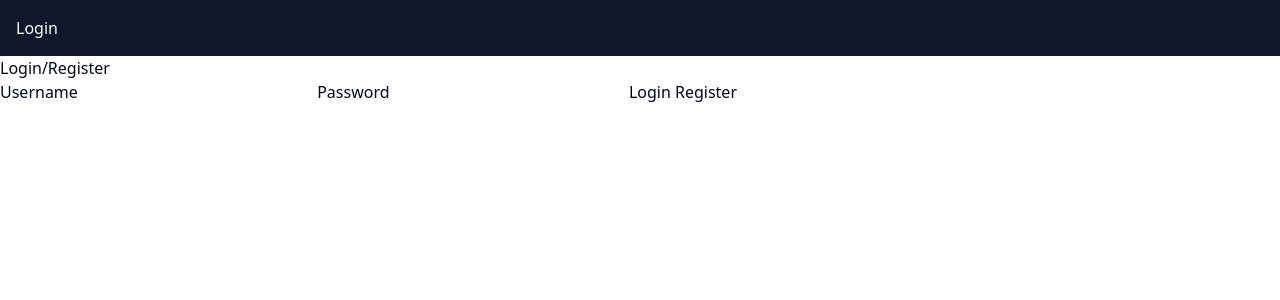
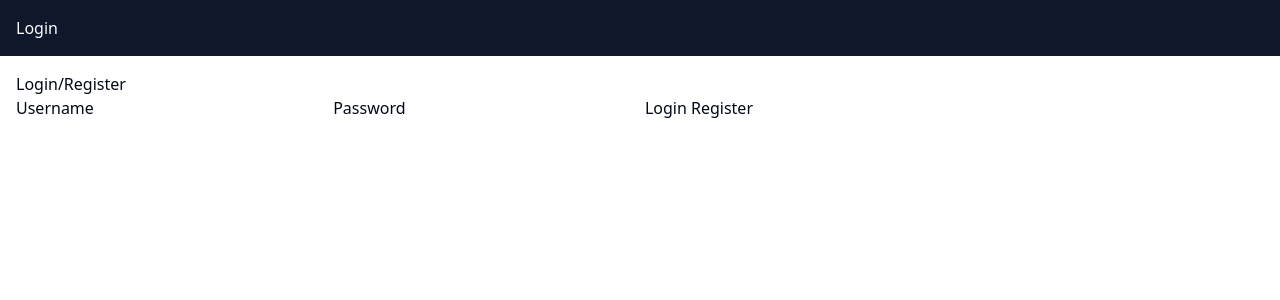
Before and after one commit to moolenbeek/visual-showcase, a SvelteKit app: page /demo/lucia/login in a window 1280 px wide. Shown: the top 300 px of the page. Built offline with nearby package versions, Linux system fonts and the light colour scheme; no server answers.

Commit message:
add padding

```diff
--- a/src/routes/+layout.svelte
+++ b/src/routes/+layout.svelte
@@ -4,10 +4,9 @@
     import type { LayoutData } from './$types';
     import Navigation from "$lib/components/navigation/navigation.svelte";
     let { data, children }: { data: LayoutData, children: Snippet } = $props();
-    let { user } = data;
 </script>
 
-<div class="min-h-screen">
-    <Navigation user={user} />
+<Navigation />
+<div class="min-h-screen p-4">
     {@render children()}
 </div>
```
